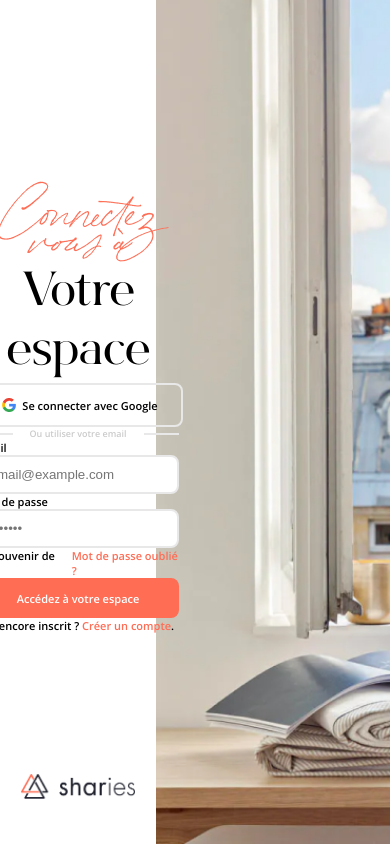
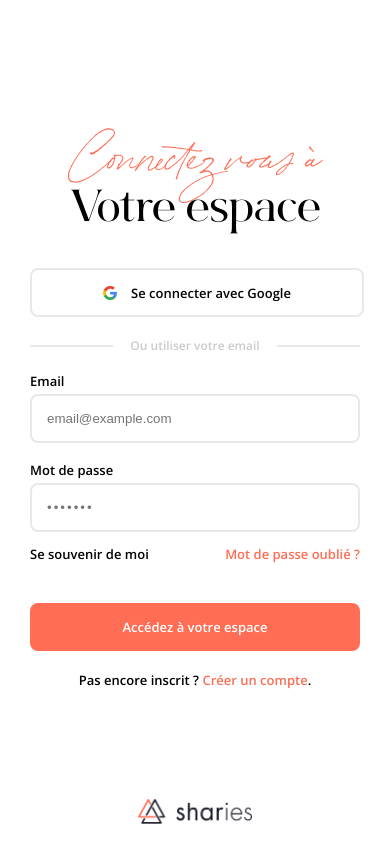
Before and after one commit to williamandrieu/sharies-test, a React (Create React App) app: page / in a window 390 px wide. Built offline with nearby package versions, Linux system fonts and the light colour scheme; no server answers.

Commit message:
Responsive Login Page

```diff
--- a/src/App.css
+++ b/src/App.css
@@ -54,7 +54,7 @@ login-background-container {
 }
 
 .login-content{
-  width: 350px;
+  width: 380px;
   display: flex;
   flex-direction: column;
 }
@@ -66,7 +66,7 @@ login-background-container {
 
 .title-hand{
   font-family: 'Bon Vivant Family Script';
-  font-size: 48px;
+  font-size: 60px;
   line-height: 27px;
   color: #FF6D55;
 
@@ -74,7 +74,7 @@ login-background-container {
 
 .title-serif{
   font-family: 'Bon Vivant Family Serif';
-  font-size: 48px;
+  font-size: 60px;
   line-height: 59px;
   color: black;
   font-weight: bold;
@@ -82,27 +82,28 @@ login-background-container {
 
 .login-google-button{
   width: 100%;
-  height: 40px;
+  height: 45px;
   border: 2px solid #E8E8E8;
   border-radius: 8px;
   display: flex;
   justify-content: center;
   align-items: center;
   cursor: pointer;
+  margin-top: 75px;
 }
 
 .login-google-button > div{
   font-family: 'Open Sans';
   font-weight: 600;
   color: black;
-  font-size: 11px;
   display: flex;
   justify-content: center;
   align-items: center;
+  font-size: 13px;
 }
 
 .login-google-button > div > img{
-  margin-right: 6px;
+  margin-right: 14px;
 }
 
 .separator-email{
@@ -110,6 +111,7 @@ login-background-container {
   display: flex;
   flex-direction: row;
   align-items: center;
+  margin-top: 20px;
 }
 
 .separator-dash{
@@ -122,9 +124,9 @@ login-background-container {
   font-family: 'Open Sans';
   font-weight: 600;
   color: #CBCBCB;
-  font-size: 9px;
   justify-content: space-evenly;
   padding: 0 17px;
+  font-size: 12px;
 }
 
 .input-wrapper{
@@ -138,45 +140,52 @@ login-background-container {
   font-family: 'Open Sans';
   font-style: normal;
   font-weight: 600;
-  font-size: 11px;
   color: black;
+  margin-top: 18px;
+  margin-bottom: 4px;
+  font-size: 13px;
 }
 
 .input-wrapper > input{
     outline: none;
     border: 2px solid #E8E8E8;
     border-radius: 8px;
-    padding: 10px;
+    padding: 15px;
 }
 
 .input-wrapper > input:focus {
   border: 2px solid #FF6D55;
 }
 
+#mdpText{
+  letter-spacing: 2px;
+}
+
 .login-bottom-options{
   display: flex;
   flex-direction: row;
   justify-content: space-between;
+  margin-top: 13px;
 }
 
 .remember-check{
   font-family: 'Open Sans';
   font-weight: 600;
-  font-size: 11px;
   color: black;
+  font-size: 13px;
 }
 
 .mdp-forgot{
+  font-size: 13px;
   font-family: 'Open Sans';
   font-weight: 600;
-  font-size: 11px;
   color: #FF6D55;
   cursor: pointer;
 }
 
 .orange-btn{
   width: 100%;
-  height: 40px;
+  height: 48px;
   display: flex;
   justify-content: center;
   align-items: center;
@@ -186,14 +195,23 @@ login-background-container {
   font-family: 'Open Sans';
   font-style: normal;
   font-weight: 600;
-  font-size: 11px;
+  font-size: 13px;
+  margin-top: 40px;
+  cursor: pointer;
+}
+
+.orange-btn:hover{
+  background-color: #db5640;
 }
 
 .ask-register{
   font-family: 'Open Sans';
   font-weight: 600;
-  font-size: 11px;
+  font-size: 13px;
   color: black;
+  text-align: center;
+    margin-top: 20px;
+
 }
 
 .ask-register > a{
@@ -210,7 +228,34 @@ login-background-container {
 .login-background-container{
   height: 100%;
   width: 100%;
-  background-image: url(images/loginbackground.png);
+  background-image: url(images/loginbackground.webp);
   background-repeat: no-repeat;
   background-size: cover;
+  background-position: center;
 }
+
+@media only screen and (max-width : 1224px){
+  .split-left {
+    width: 100%;
+  }
+
+  .split-right{
+    display: none;
+  }
+}
+
+@media only screen and (max-width : 450px) {
+  .login-content{
+    padding: 30px;
+  }
+  .logo-footer-login{
+    bottom: 20px;
+  }
+  .login-google-button{
+    margin-top: 27px;
+  }
+
+  .title-hand, .title-serif{
+    font-size: 45px;
+  }
+  }
--- a/src/components/Login/Login.js
+++ b/src/components/Login/Login.js
@@ -55,7 +55,7 @@ export const Login = (props) =>{
                </div>
                <div className={"input-wrapper"}>
                     <label>Mot de passe</label>
-                    <input id="mpdText" type="password" placeholder="•••••••" value={password} onChange={(e) => setPassword(e.target.value)}/>
+                    <input id="mdpText" type="password" placeholder="•••••••" value={password} onChange={(e) => setPassword(e.target.value)}/>
                </div>
                <div className={"login-bottom-options"}>
                     <div className={"remember-check"}>Se souvenir de moi</div>
```
Also changed, not shown: src/images/loginbackground.webp (added).
